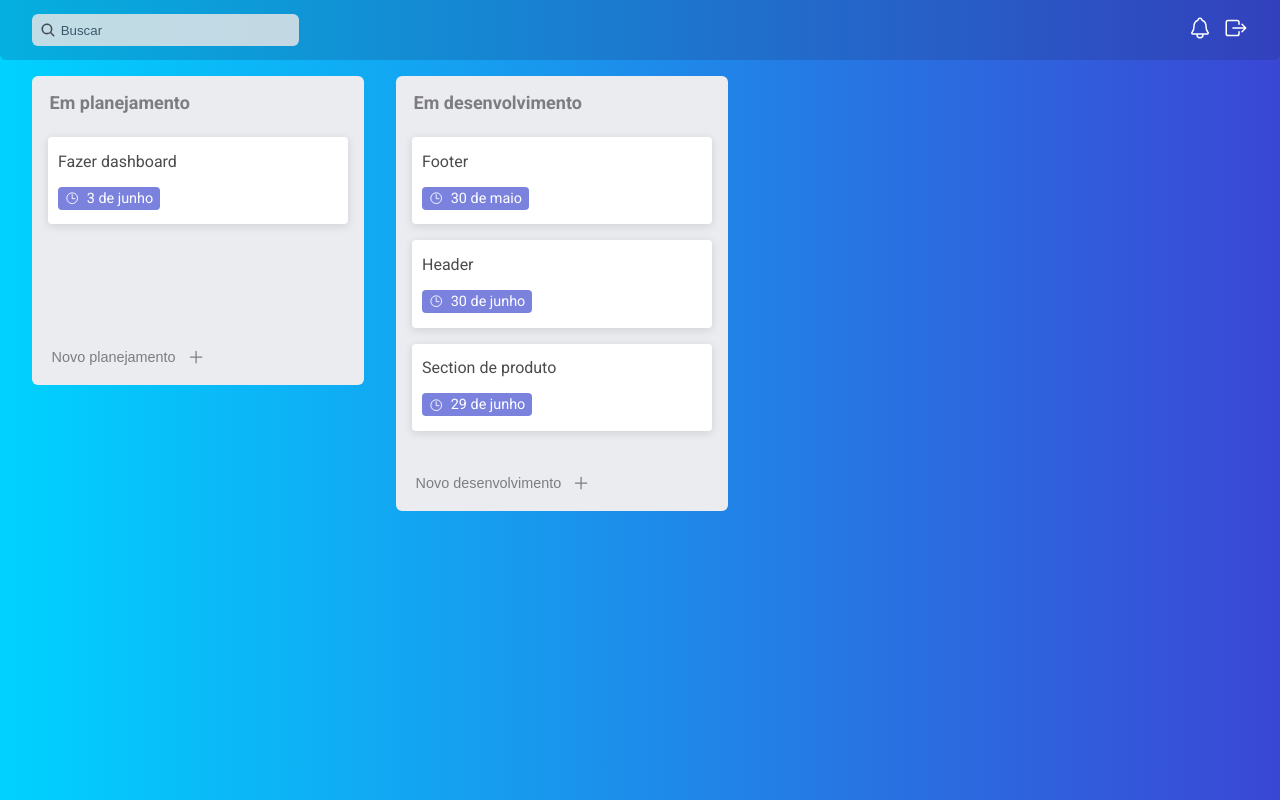
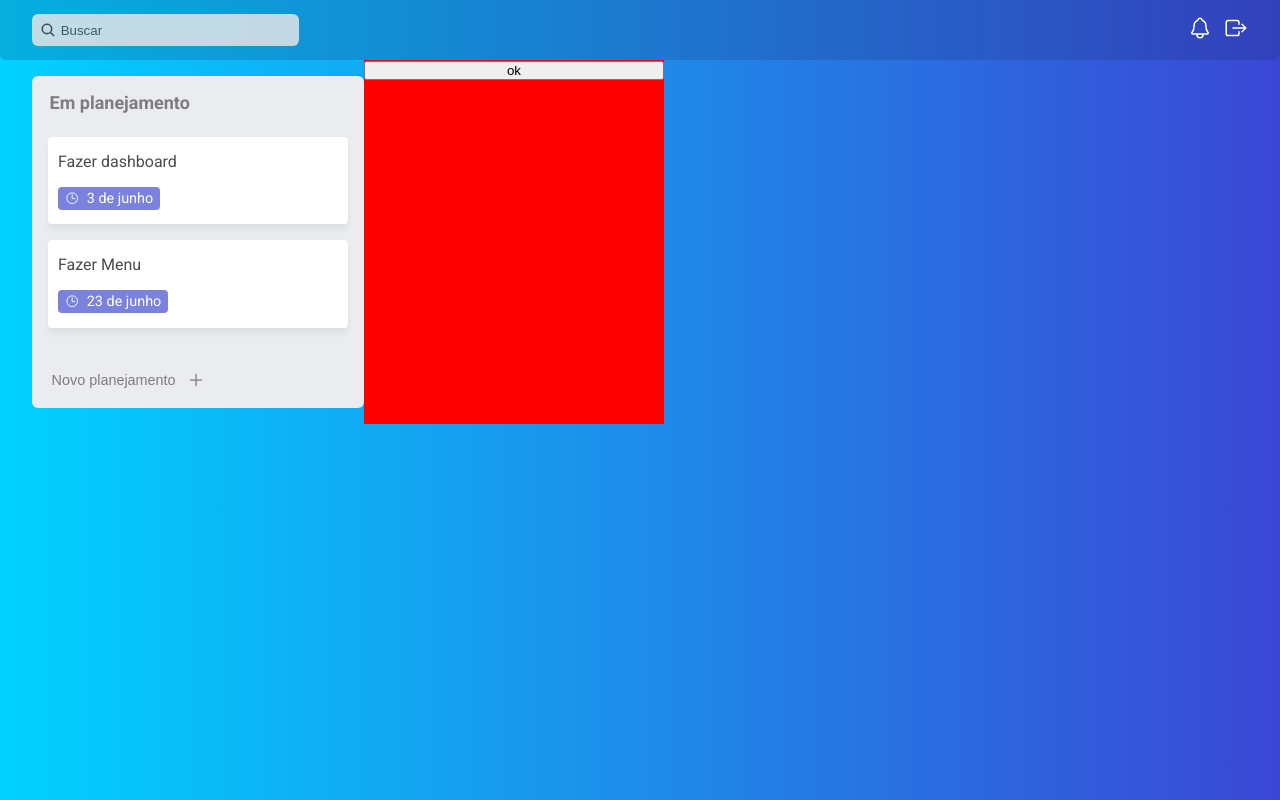
Before and after one commit to edson-dantass/acompanhar-atividades, a React (Create React App) app: page / in a window 1280 px wide. Built offline with nearby package versions, Linux system fonts and the light colour scheme; the HTML template or start-up script is replaced by a standard one.

Commit message:
Nota de Atualização
- Ajustes em toda a lógica do Drag In Drop.
- Incluído a funcionalidade do Hook "use Drag e useDrop" para lhe dar com drag in drop na mesma lista e para outras listas.
- Início do desenvolvimento do botão "Novo Grupo".

```diff
--- a/src/components/Card/index.js
+++ b/src/components/Card/index.js
@@ -14,14 +14,13 @@ import PainelContext from "../Painel/context";
  * @param {Number} props.options.index índice do array
  */
 
-const Card = ({ data, index, groupIndex }) => {
+const Card = ({ data, groupIndex, cardIndex }) => {
   const { cardDescription, cardTagColor, date } = data || {};
-  const ref = React.useRef();
-  const { moveCard } = React.useContext(PainelContext);
-
+  const ref = React.useRef(null);
+  const { moveCardCurrentGroupe } = React.useContext(PainelContext);
   const [{ isDragging }, dragRef] = useDrag({
     type: "CARD",
-    item: { type: "CARD", index, groupIndex },
+    item: { type: "CARD", groupIndex, cardIndex },
     collect: (monitor) => ({
       isDragging: monitor.isDragging(),
     }),
@@ -30,31 +29,34 @@ const Card = ({ data, index, groupIndex }) => {
   const [, dropRef] = useDrop({
     accept: "CARD",
     hover(item, monitor) {
-      const cardDragging = item.index;
-      const cardDown = index;
+      const indexCardDragging = item.cardIndex;
+      const indexCardDownDragging = cardIndex;
 
-      if (cardDragging === cardDown) {
-        return;
-      }
-      const targetSize = ref.current.getBoundingClientRect();
-      const targetCenter = (targetSize.bottom - targetSize.top) / 2;
-
-      const offset = monitor.getClientOffset();
-      const dragPosition = offset.y - targetSize.top;
-
-      if (cardDragging < cardDown && dragPosition < targetCenter) {
-        return;
-      }
-      if (cardDragging > cardDown && dragPosition > targetCenter) {
+      if (indexCardDragging === indexCardDownDragging) {
         return;
       }
 
-      moveCard(groupIndex, cardDragging, cardDown);
-      item.index = cardDown;
+      const hoverBoundingRect = ref?.current.getBoundingClientRect();
+
+      const hoverMiddleY = (hoverBoundingRect.bottom - hoverBoundingRect.top) / 2;
+
+      const clientOffset = monitor.getClientOffset();
+
+      const hoverClientY = clientOffset.y - hoverBoundingRect.top;
+
+      if (indexCardDragging < indexCardDownDragging && hoverClientY < hoverMiddleY) {
+        return;
+      }
+      // Dragging upwards
+      if (indexCardDragging > indexCardDownDragging && hoverClientY > hoverMiddleY) {
+        return;
+      }
+
+      moveCardCurrentGroupe(indexCardDragging, indexCardDownDragging, groupIndex);
+      item.cardIndex = indexCardDownDragging;
     },
   });
-
-  dropRef(dragRef(ref));
+  dragRef(dropRef(ref));
   return (
     <>
       <Container ref={ref} isDragging={isDragging}>
--- a/src/components/Card/styles.js
+++ b/src/components/Card/styles.js
@@ -3,7 +3,7 @@ import styled from "styled-components";
 export const Container = styled.div`
   background-color: #fff;
   color: #4b4b4d;
-  box-shadow: 0px 2px 10px rgba(0, 0, 0, 0.12);
+  box-shadow: 0px 6px 6px rgb(0 0 0 / 5%);
   border-radius: 4px;
   width: 300px;
   height: auto;
--- a/src/components/Group/index.js
+++ b/src/components/Group/index.js
@@ -2,6 +2,8 @@ import React from "react";
 import { IoAdd } from "react-icons/io5";
 import { Container } from "./styles";
 import Card from "../Card";
+import { useDrop } from "react-dnd";
+import PainelContext from "../Painel/context";
 
 /**
  *
@@ -14,15 +16,32 @@ import Card from "../Card";
 
 const Group = ({ data, groupIndex }) => {
   const { groupName, buttonName = "Novo", groupCards } = data || {};
+  const { moveCard } = React.useContext(PainelContext);
+
+  const [, dropRef] = useDrop({
+    accept: "CARD",
+    hover(item, monitor) {
+      const indexGroupCurrent = item.groupIndex;
+      const indexGroupLocalCardDragging = groupIndex;
+      const indexCardDragging = item.cardIndex;
+
+      if (indexGroupCurrent === indexGroupLocalCardDragging) {
+        return;
+      }
+
+      moveCard(indexGroupCurrent, indexGroupLocalCardDragging, indexCardDragging);
+      item.groupIndex = groupIndex;
+    },
+  });
 
   return (
     <Container>
       <div className="group-header">
         <h2>{groupName}</h2>
       </div>
-      <div className="group-body">
+      <div className="group-body" ref={dropRef}>
         {groupCards.map((card, index) => (
-          <Card key={card.id} data={card} index={index} groupIndex={groupIndex} />
+          <Card key={card.id} data={card} groupIndex={groupIndex} cardIndex={index} />
         ))}
       </div>
       <div className="group-footer">
--- a/src/components/Group/styles.js
+++ b/src/components/Group/styles.js
@@ -5,7 +5,7 @@ export const Container = styled.div`
   margin: 1em 0em;
   padding: 0 0.5em;
   flex-shrink: 0;
-  flex-basis: 320px;
+  flex-basis: 332px;
   flex-grow: 0;
   border-radius: 6px;
   max-height: calc(100vh - 115px);
--- a/src/components/Painel/index.js
+++ b/src/components/Painel/index.js
@@ -1,7 +1,7 @@
 import React from "react";
 import Header from "../Header";
 import Group from "../Group";
-import { Container } from "./styles";
+import { Container, AddContainer } from "./styles";
 import { HTML5Backend } from "react-dnd-html5-backend";
 import { DndProvider } from "react-dnd";
 import { loadGroups } from "../../services/api";
@@ -14,13 +14,28 @@ const Painel = () => {
   const data = loadGroups();
   const [groups, setGroups] = React.useState(data);
 
-  function moveCard(groupIndex, from, to) {
+  function moveCard(indexGroupCurrent, indexGroupLocalCardDragging, indexCardDragging) {
     setGroups(
       immer(groups, (draft) => {
-        const currentCardDragged = draft[groupIndex].groupCards[from];
+        const currentCard = draft[indexGroupCurrent].groupCards[indexCardDragging];
 
-        draft[groupIndex].groupCards.splice(from, 1);
-        draft[groupIndex].groupCards.splice(to, 0, currentCardDragged);
+        draft[indexGroupCurrent].groupCards.splice(indexCardDragging, 1);
+
+        const localInsert = draft[indexGroupLocalCardDragging].groupCards.length;
+
+        draft[indexGroupLocalCardDragging].groupCards.splice(localInsert, 0, currentCard);
+      })
+    );
+  }
+
+  function moveCardCurrentGroupe(indexCardDragging, indexCardDownDragging, groupIndex) {
+    setGroups(
+      immer(groups, (draft) => {
+        const currentCard = draft[groupIndex].groupCards[indexCardDragging];
+
+        draft[groupIndex].groupCards.splice(indexCardDragging, 1);
+
+        draft[groupIndex].groupCards.splice(indexCardDownDragging, 0, currentCard);
       })
     );
   }
@@ -28,11 +43,14 @@ const Painel = () => {
   return (
     <DndProvider backend={HTML5Backend}>
       <Header />
-      <PainelContext.Provider value={{ moveCard, groups }}>
+      <PainelContext.Provider value={{ moveCard, moveCardCurrentGroupe, groups }}>
         <Container>
           {groups?.map((group, i) => (
-            <Group key={i} data={group} groupIndex={i} />
+            <Group key={group.id} data={group} groupIndex={i} />
           ))}
+          <AddContainer>
+            <button>ok</button>
+          </AddContainer>
         </Container>
       </PainelContext.Provider>
     </DndProvider>
--- a/src/components/Painel/styles.js
+++ b/src/components/Painel/styles.js
@@ -1,8 +1,16 @@
 import styled from "styled-components";
 
 export const Container = styled.div`
-  /* height: 100%; */
   display: flex;
   overflow-x: auto;
   padding: 60px 2em 0 2em;
 `;
+
+export const AddContainer = styled.div`
+  background-color: red;
+  width: 300px;
+
+  button {
+    width: 100%;
+  }
+`;
--- a/src/services/api.js
+++ b/src/services/api.js
@@ -6,18 +6,28 @@ export function loadGroups() {
       buttonName: "Novo planejamento ",
       groupCards: [
         { id: 0, cardDescription: "Fazer dashboard", date: "3 de junho" },
-        // { id: 1, cardDescription: "Fazer Menu", date: "23 de junho" },
+        { id: 1, cardDescription: "Fazer Menu", date: "23 de junho" },
       ],
     },
-    {
-      id: 1,
-      groupName: "Em desenvolvimento",
-      buttonName: "Novo desenvolvimento",
-      groupCards: [
-        { id: 2, cardDescription: "Footer", date: "30 de maio" },
-        { id: 3, cardDescription: "Header", date: "30 de junho" },
-        { id: 4, cardDescription: "Section de produto", date: "29 de junho" },
-      ],
-    },
+    // {
+    //   id: 1,
+    //   groupName: "Em desenvolvimento",
+    //   buttonName: "Novo desenvolvimento",
+    //   groupCards: [
+    //     { id: 2, cardDescription: "Footer", date: "30 de maio" },
+    //     { id: 3, cardDescription: "Header", date: "30 de junho" },
+    //     { id: 4, cardDescription: "Section de produto", date: "29 de junho", cardTagColor: "red" },
+    //   ],
+    // },
+    // {
+    //   id: 2,
+    //   groupName: "Finalizado",
+    //   buttonName: "Novo intem finalizado",
+    //   groupCards: [
+    //     { id: 5, cardDescription: "Footer", date: "30 de maio", cardTagColor: "green" },
+    //     { id: 6, cardDescription: "Header", date: "30 de junho", cardTagColor: "green" },
+    //     { id: 7, cardDescription: "Section de produto", date: "29 de junho", cardTagColor: "green" },
+    //   ],
+    // },
   ];
 }
```
